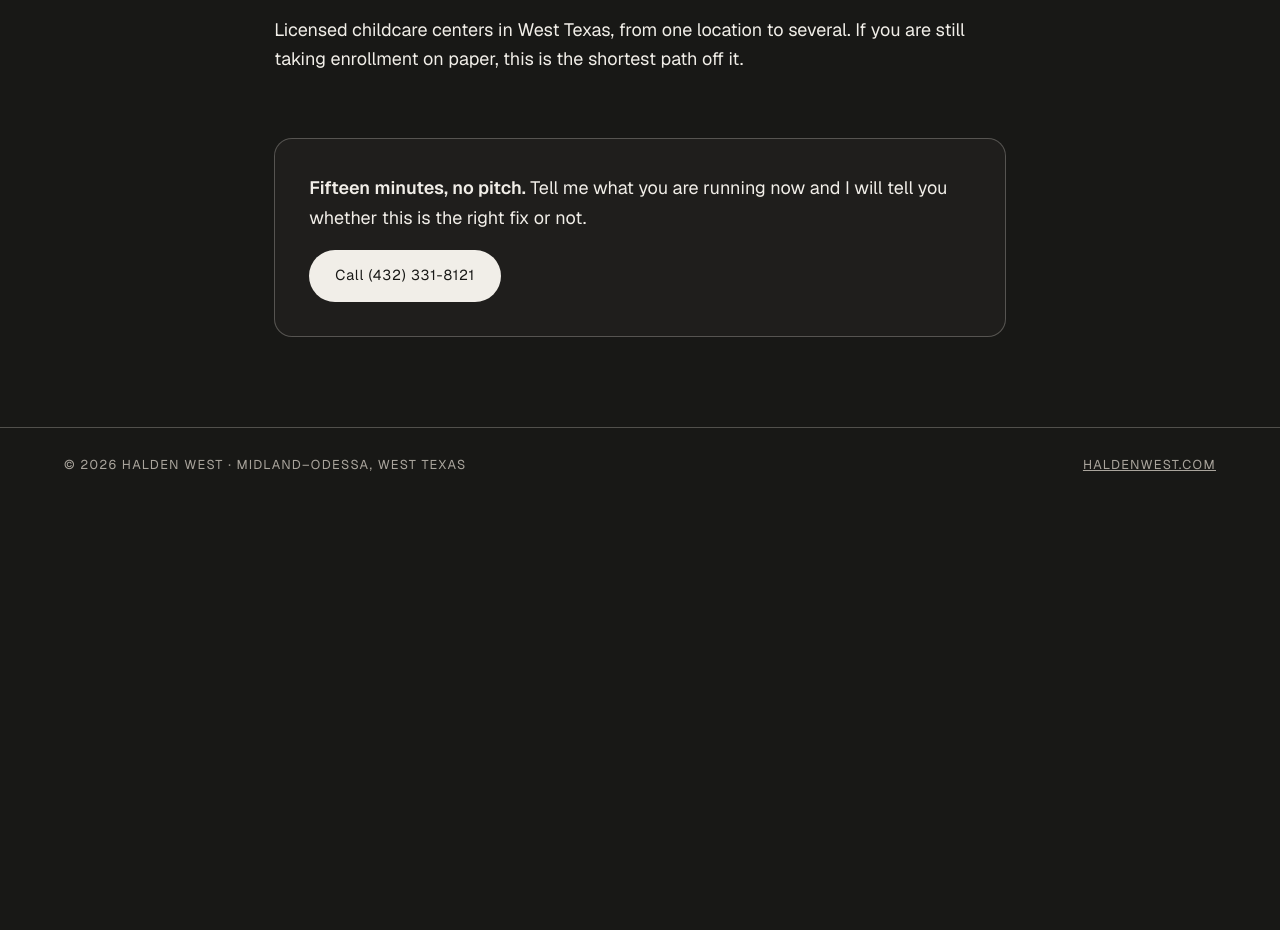
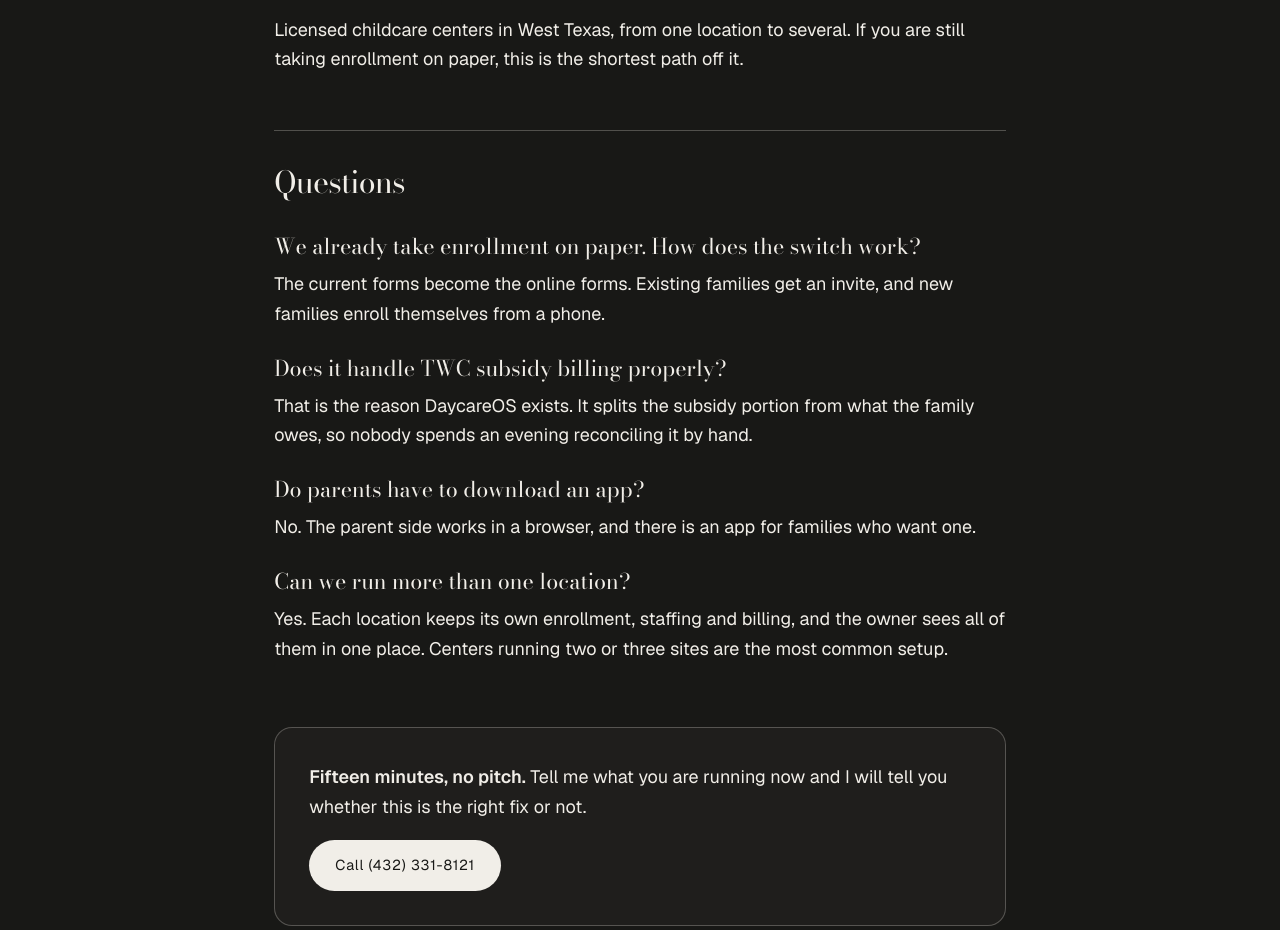
Before and after one commit to Romero1096/haldenwest-site, a plain HTML site: page services/daycare-software/index.html in a window 1280 px wide. Shown: the part 1109-2039 px from the top of the page. Before the commit the page ends 1610 px from the top, so only its background shows below. Drawn offline with nearby package versions, Linux system fonts and the light colour scheme.

Commit message:
Add FAQ content to daycare-software page

```diff
--- a/services/daycare-software/index.html
+++ b/services/daycare-software/index.html
@@ -30,6 +30,7 @@
 "url":"https://haldenwest.com/","telephone":"+1-432-331-8121",
 "address":{"@type":"PostalAddress","addressLocality":"Midland","addressRegion":"TX","addressCountry":"US"}}}
 </script>
+<script type="application/ld+json">{"@context": "https://schema.org", "@type": "FAQPage", "mainEntity": [{"@type": "Question", "name": "We already take enrollment on paper. How does the switch work?", "acceptedAnswer": {"@type": "Answer", "text": "The current forms become the online forms. Existing families get an invite, and new families enroll themselves from a phone."}}, {"@type": "Question", "name": "Does it handle TWC subsidy billing properly?", "acceptedAnswer": {"@type": "Answer", "text": "That is the reason DaycareOS exists. It splits the subsidy portion from what the family owes, so nobody spends an evening reconciling it by hand."}}, {"@type": "Question", "name": "Do parents have to download an app?", "acceptedAnswer": {"@type": "Answer", "text": "No. The parent side works in a browser, and there is an app for families who want one."}}]}</script>
 </head>
 <body>
 <header class="bar">
@@ -46,6 +47,17 @@
   <p>Because the alternative is a stack of paper, a spreadsheet, and an evening spent working out what the state owes and what the parent owes. That is the job it removes.</p>
   <h2>Who it is for</h2>
   <p>Licensed childcare centers in West Texas, from one location to several. If you are still taking enrollment on paper, this is the shortest path off it.</p>
+  <h2>Questions</h2>
+  <h3 style="font:400 clamp(1.1rem,1rem + .5vw,1.35rem)/1.3 var(--sc-font-display);margin:26px 0 8px">We already take enrollment on paper. How does the switch work?</h3>
+  <p>The current forms become the online forms. Existing families get an invite, and new families enroll themselves from a phone.</p>
+  <h3 style="font:400 clamp(1.1rem,1rem + .5vw,1.35rem)/1.3 var(--sc-font-display);margin:26px 0 8px">Does it handle TWC subsidy billing properly?</h3>
+  <p>That is the reason DaycareOS exists. It splits the subsidy portion from what the family owes, so nobody spends an evening reconciling it by hand.</p>
+  <h3 style="font:400 clamp(1.1rem,1rem + .5vw,1.35rem)/1.3 var(--sc-font-display);margin:26px 0 8px">Do parents have to download an app?</h3>
+  <p>No. The parent side works in a browser, and there is an app for families who want one.</p>
+
+  <h3 style="font:400 clamp(1.1rem,1rem + .5vw,1.35rem)/1.3 var(--sc-font-display);margin:26px 0 8px">Can we run more than one location?</h3>
+  <p>Yes. Each location keeps its own enrollment, staffing and billing, and the owner sees all of them in one place. Centers running two or three sites are the most common setup.</p>
+
   <div class="cta">
     <p><strong>Fifteen minutes, no pitch.</strong> Tell me what you are running now and I will tell you
     whether this is the right fix or not.</p>
```
